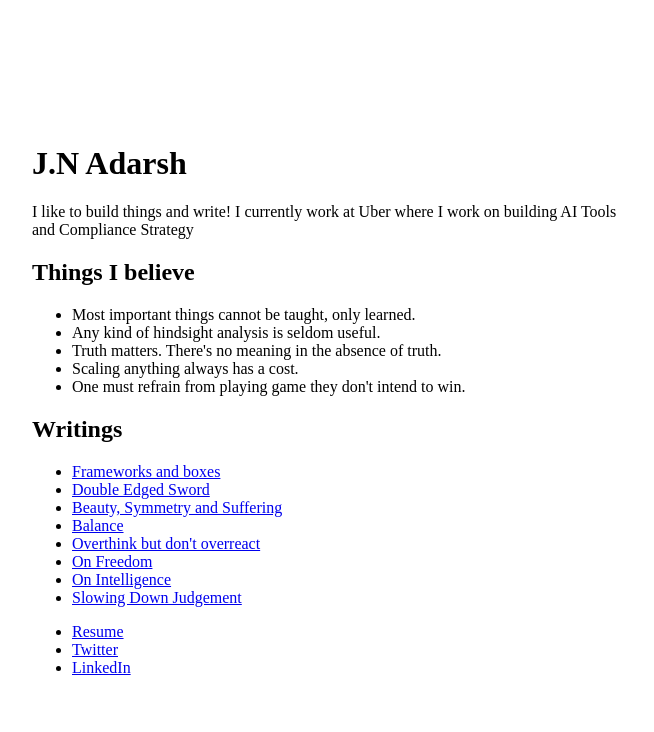
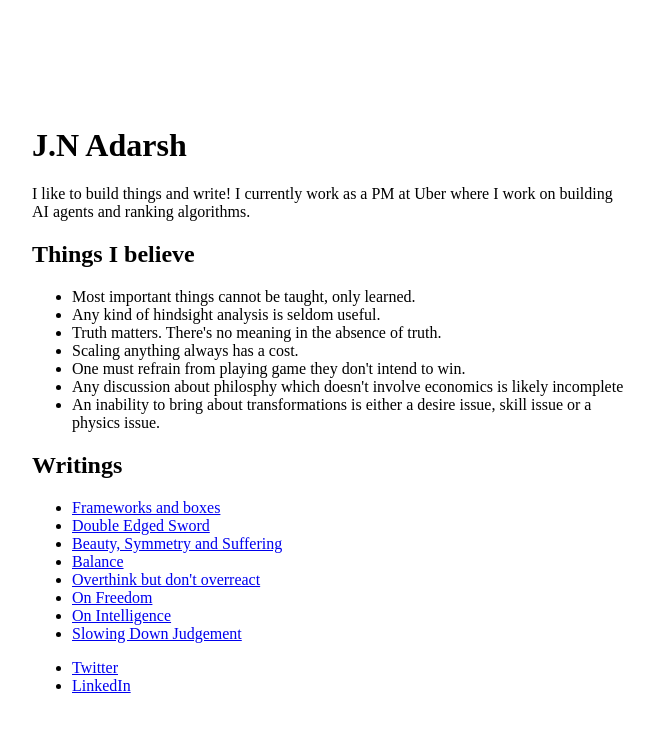
Before and after one commit to adarsh-nagesh/adarsh-nagesh.github.io, a plain HTML site: page index.html in a window 1280 px wide. Shown: the whole page, without its empty margins (308-962 px from the left). Drawn offline with Linux system fonts and the light colour scheme.

Commit message:
Update index.html

```diff
--- a/index.html
+++ b/index.html
@@ -22,7 +22,7 @@
     <div> <!-- Wrapper div to center everything -->
         <header>
             <h1>J.N Adarsh</h1>
-            <p>I like to build things and write! I currently work at Uber where I work on building AI Tools and Compliance Strategy</p>
+            <p>I like to build things and write! I currently work as a PM at Uber where I work on building AI agents and ranking algorithms.</p>
         </header>
 
         <section>
@@ -33,6 +33,8 @@
                 <li>Truth matters. There's no meaning in the absence of truth.</li>
                 <li>Scaling anything always has a cost.</li>
                 <li>One must refrain from playing game they don't intend to win.</li>
+                <li>Any discussion about philosphy which doesn't involve economics is likely incomplete </li>
+                <li>An inability to bring about transformations is either a desire issue, skill issue or a physics issue.</li>
             </ul>
         </section>
 
@@ -53,7 +55,6 @@
 
         <nav>
             <ul>
-                <li><a href="https://drive.google.com/file/d/1D_VPdTDgJSR2scgVn7AG3GlbUQ4r-wBg/view?usp=sharing">Resume</a></li>
                 <li><a href="https://twitter.com/adarsh_nagesh">Twitter</a></li>
                 <li><a href="https://www.linkedin.com/in/adarsh-jamadagni/">LinkedIn</a></li>
             </ul>
```
